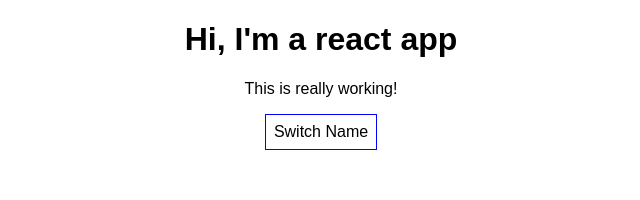
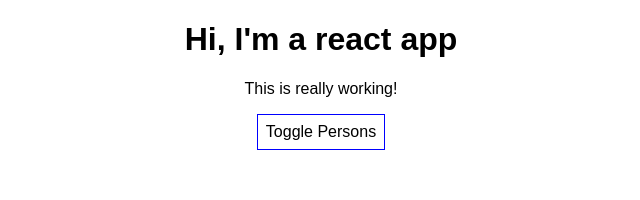
Before and after one commit to jiv-era/react-complete-guide, a React (Create React App) app: page / in a window 1280 px wide. Shown: the top 200 px of the page, without its empty margins (319-959 px from the left). Built offline with nearby package versions, Linux system fonts and the light colour scheme.

Commit message:
handling dynamic content the better way

```diff
--- a/src/App.js
+++ b/src/App.js
@@ -40,6 +40,8 @@ class App extends Component {
     this.setState({showPersons: !doesShow});
   };
 
+
+
   render() {
     const style = {
       backgroundColor: 'white',
@@ -49,15 +51,10 @@ class App extends Component {
       cursor: 'pointer'
     }
 
-    return (
-      <div className="App">
-        <h1>Hi, I'm a react app</h1>
-        <p>This is really working!</p>
-        <button
-          style={style}
-          onClick={this.togglePersonsHandler}>Switch Name</button>
-        {
-          this.state.showPersons === true ?
+    let persons = null;
+
+    if (this.state.showPersons) {
+      persons = (
         <div>
           <Person
             name={this.state.persons[0].name}
@@ -69,8 +66,18 @@ class App extends Component {
           <Person
             name={this.state.persons[2].name}
             age={this.state.persons[2].age}  />
-            </div> : null
+        </div>
+      );
     }
+
+    return (
+      <div className="App">
+        <h1>Hi, I'm a react app</h1>
+        <p>This is really working!</p>
+        <button
+          style={style}
+          onClick={this.togglePersonsHandler}>Toggle Persons</button>
+          {persons}
       </div>
     );
     // return React.createElement('div', {className: 'App'}, React.createElement('h1', null,  'Does this work now?'));
--- a/src/Person/Person.js
+++ b/src/Person/Person.js
@@ -4,7 +4,7 @@ import './Person.css';
 
 const person = ( props ) => {
     return (
-        <div>
+        <div className="Person">
             <p onClick={props.click}>I'm {props.name} and I am {props.age} years old!</p>
             <p>{props.children}</p>
             <input type="text" onChange={props.changed} value={props.name}/>
```
Lines whose indentation alone changed are shown as unchanged.
